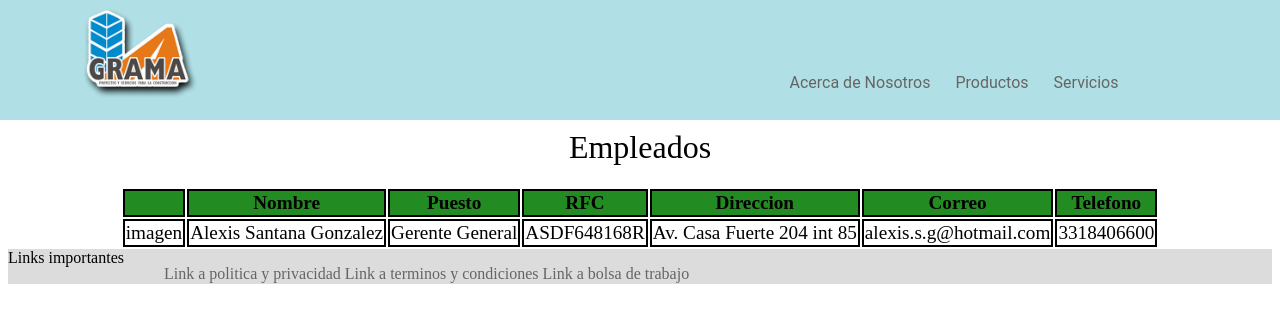
After one commit to jav51/Materiales-GRAMA, a PHP site: page /Consultas_Empleados.html in a window 1280 px wide. The commit adds this page. Shown: the top 323 px of the page. Run offline with PHP 8.4, Linux system fonts and the light colour scheme.

Commit message:
Creacion de pagina que muestra a los empleados y modificacion de la barra de navegacion general

```diff
--- /dev/null
+++ b/Consultas_Empleados.html
@@ -0,0 +1,78 @@
+<!DOCTYPE html>
+<html>
+  <head>
+    <link rel="stylesheet" type="text/css" href="styles.css" />
+    <meta charset="utf-8">
+    <title></title>
+  </head>
+  <body>
+    <header class="flexdad navbar">
+      <div class="dentro logo navbar_logo">
+          <a class="navbar-brand" href="#"></a>
+      </div>
+      <div class="topmenu">
+      <ul class="navmenu listanavmenu">
+        <li >
+          <a href="#">
+            <span>Acerca de Nosotros</span>
+          </a>
+        </li>
+        <li >
+          <a href="#">
+            <span>Productos</span>
+          </a>
+      </li>
+        <li>
+          <a href="#">
+            <span>Servicios</span>
+          </a>
+      </li>
+      </ul>
+    </div>
+
+    </header>
+
+    <table class="table_consultaEmpleados">
+      <caption>Empleados</caption>
+
+      <thead>
+        <tr>
+          <th></th>
+          <th>Nombre</th>
+          <th>Puesto</th>
+          <th>RFC</th>
+          <th>Direccion</th>
+          <th>Correo</th>
+          <th>Telefono</th>
+
+        </tr>
+      </thead>
+      <tbody>
+        <tr>
+          <td>imagen</td>
+          <td>Alexis Santana Gonzalez</td>
+          <td>Gerente General</td>
+          <td>ASDF648168R</td>
+          <td>Av. Casa Fuerte 204 int 85</td>
+          <td>alexis.s.g@hotmail.com</td>
+          <td>3318406600</td>
+        </tr>
+      </tbody>
+    </table>
+
+    <footer class="flexdad linkbar "> Links importantes
+      <ul>
+        <il><a href="#">
+          <span>Link a politica y privacidad</span>
+        </a></il>
+        <il> <a href="#">
+          <span>Link a terminos y condiciones</span>
+        </a></il>
+        <il> <a href="#">
+          <span>Link a bolsa de trabajo</span>
+        </a> </il>
+      </ul>
+    </footer>
+
+  </body>
+</html>
--- a/Tabla.html
+++ b/Tabla.html
@@ -8,7 +8,7 @@
   <body>
 
     <div class="flexdad navbar"> Navbar
-      <div class="dentro"><img class="logo" src="logo.png" alt="logo"></div>
+      <div class="dentro"><img class="logo" src="img/logo.png" alt="logo"></div>
       <div class="dentro"> Acerca de la compañia </div>
       <div class="dentro"> Productos </div>
       <div class="dentro"> Servicios </div>
--- a/formulario.html
+++ b/formulario.html
@@ -71,7 +71,7 @@
 
 
 
-          <div class="">
+          <div>
             <button type="submit" >Registrar</button>
           </div>
 
--- a/styles.css
+++ b/styles.css
@@ -1,3 +1,8 @@
+body{
+    padding-top: 100px;
+    height: 100%
+}
+
 p{
   margin: 5px,10px,5px,10px;
   text-align: justify;
@@ -46,8 +51,7 @@ div{
 }
 
 .dentro{
-  margin-top: 10px;
-  margin-left: 15px;
+  position: relative;
 }
 
 .flexdad{
@@ -55,15 +59,102 @@ div{
   max-width: 100%;
   padding: 10px, 5px;
 }
+.navbar-brand {
+    float: left;
+    font-size: 18px;
+    line-height: 20px;
+    background: url(img/logo.png) no-repeat ;
+    background-size: auto;
+    width: 129px;
+    height: 100px;
+}
+
 
 .navbar{
-  height: 55px;
+  height: 15%;
   background: #B0E0E6;
+  position: fixed;
+  top: 0px;
+  right: 0px;
+  left: 0px;
+  min-height: 100px;
+  margin-bottom: 20px;
+}
+.navmenu li {
+    float: left;
+    margin-left: 0;
+    list-style: none;
+    list-style-image: none;
+}
+
+.navmenu li a{
+  position: relative;
+  display: block;
+  color: #656565;
+  line-height: 1.875rem;
+  font-family: 'Roboto', sans-serif;
+  text-decoration: none;
+  padding: 0.625rem 0.78125rem 0.3125rem;
+}
+.navbar-header {
+    float: left;
+    margin-left: 75px;
+    margin-top: 0;
+    width: 140px;
+}
+.navbar_logo{
+  float: left;
+  margin-left: 75px;
+  margin-top: 0;
+  width: 140px;
+  padding-right: 40%
+}
+
+.topmenu{
+    display: inline ;
+    float: right;
+    height: auto;
+    padding-bottom: 0;
+    overflow: visible;
+    max-height: 340px;
+    padding-right: 3px;
+    padding-left: 15px;
+    margin-top: 50px;
+}
+
+.listanavmenu {
+    margin-left: 0;
+    margin-top: 10px;
+}
+.navmenu{
+    margin: 7.5px -15px;
+}
+@media only screen and (min-width: 1025px){
+  .navmenu {
+      float: right;
+    }
+}
+@media only screen and (min-width: 981px){
+  .navmenu {
+      position: static;
+      width: auto;
+      height: auto;
+      margin-bottom: 0;
+      background: none;
+      overflow: visible;
+      margin-left: -5px !important;
+      margin-right: -5px;
+  }
 }
 
 .linkbar{
   height: 35px;
   background: #DCDCDC;
+}
+
+a{
+  text-decoration: none;
+  color: #656565;
 }
 
 form{
@@ -119,7 +210,8 @@ input[type="email"], input[type="password"],input[type="text"],input[type="phone
   height: 1rem;
 }
 
-button
+
+form button
 {
   margin-top: 5%;
   margin-bottom: 5%;
@@ -134,7 +226,7 @@ caption{
   font-size: 200%;
 }
 table{
-  margin: 5%;
+  margin: auto;
 }
 
 th{
@@ -149,6 +241,6 @@ th,td {
    font-size: 120%
 }
 
-.logo{
-  height: 45px;
+.table_consultaEmpleados{
+  margin:auto;
 }
```
Also changed, not shown: Principal.html (+35 -10 lines), img/logo.png (renamed from logo.png).
